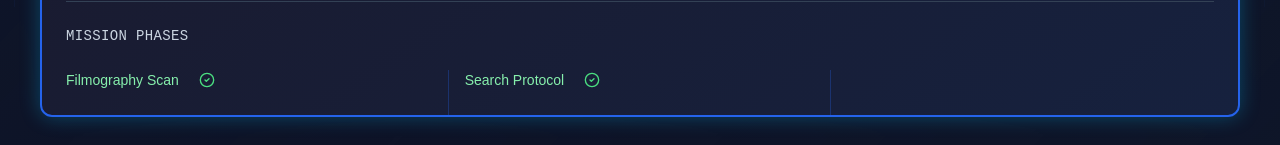
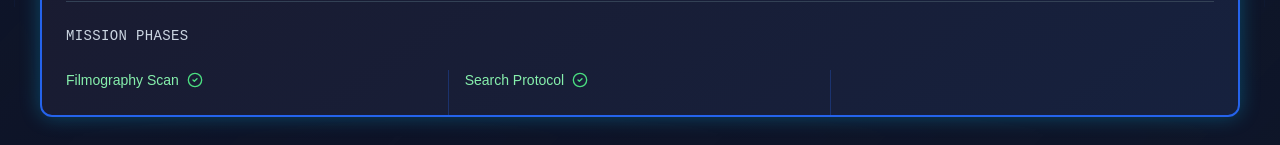
Before and after one commit to Esilos92/print-prep-node, a Next.js app in the folder dashboard/: page / in a window 1280 px wide. Shown: the part 807-952 px from the top of the page. Built offline with nearby package versions, Linux system fonts and the light colour scheme.

Commit message:
Update ProgressDisplay.tsx

```diff
--- a/dashboard/src/components/ProgressDisplay.tsx
+++ b/dashboard/src/components/ProgressDisplay.tsx
@@ -91,7 +91,7 @@ export default function ProgressDisplay({ currentJob }: ProgressDisplayProps) {
         initial={{ opacity: 0, y: 10 }}
         animate={{ opacity: 1, y: 0 }}
         transition={{ delay: index * 0.2 }}
-        className="flex items-center gap-3 mb-4"
+        className="flex items-center mb-4"
       >
         <span className={`text-sm font-ui ${
           isComplete ? 'text-green-300' : isCurrent ? 'text-blue-300' : 'text-slate-400'
@@ -99,18 +99,17 @@ export default function ProgressDisplay({ currentJob }: ProgressDisplayProps) {
           {phase.name}
         </span>
 
-        {/* Checkmark directly next to phase name on same line */}
-        <span className="flex items-center">
+        {/* Checkmark directly to the right of phase name */}
         {isComplete && (
           <motion.div
             initial={{ scale: 0 }}
             animate={{ scale: 1 }}
             transition={{ duration: 0.5, type: "spring" }}
+            className="ml-2"
           >
-              <CheckCircle2 className="w-4 h-4 text-green-400 ml-2" />
+            <CheckCircle2 className="w-4 h-4 text-green-400" />
           </motion.div>
         )}
-        </span>
       </motion.div>
     );
   };
```
Lines whose indentation alone changed are shown as unchanged.
